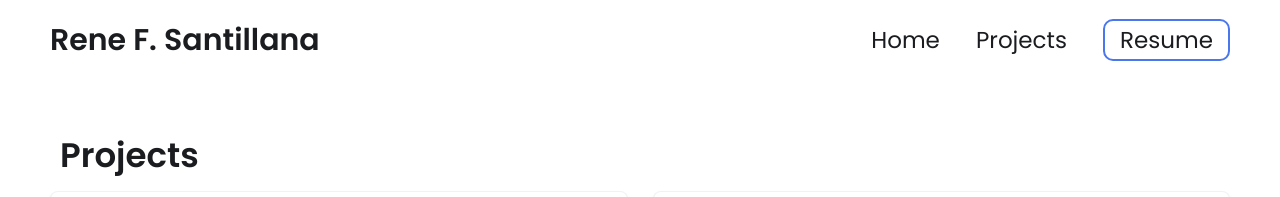
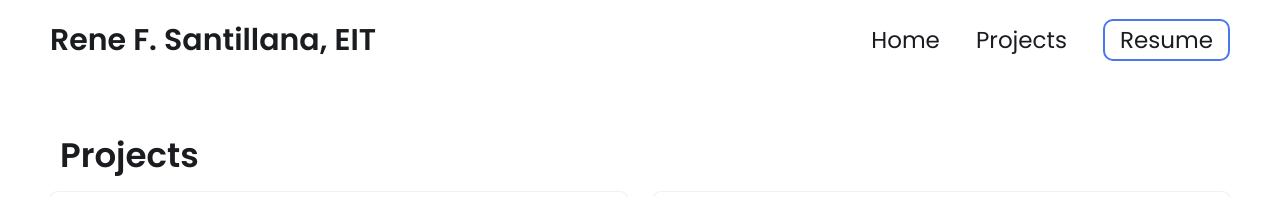
Before and after one commit to rfsantill/rfsantill.github.io, a Jekyll site: the page built from projects.html, in a window 1280 px wide. Shown: the top 197 px of the page. Built offline with Jekyll 4.4.1, drawn with Linux system fonts in a browser that asks for light colours; some of the changed lines change nothing that is shown.

Commit message:
Update _config.yml
Added Intro and Tested Profile Pic Upload

```diff
--- a/_config.yml
+++ b/_config.yml
@@ -12,26 +12,31 @@
 
 
 # Hero Section
-name: Rene F. Santillana
-headline: headline message
+name: Rene F. Santillana, EIT
+headline: Welcome to my portfolio!
 description: >- # dont remove this line. this will ignore all new lines until the next section
-  Write an awesome intro and discuss your highlights and qualification. You can edit this
-  line in _config.yml. It will appear in your document head meta (for
-  Google search results) and in your feed.xml site description.
+  #Write an awesome intro and discuss your highlights and qualification. You can edit this
+  #line in _config.yml. It will appear in your document head meta (for
+  #Google search results) and in your feed.xml site description.
+  I am a passionate mechanical engineer with a background in scientific instrumentation, aerospace systems, and advanced engineering research, focused on developing innovative mechanical solutions for complex environments. Experienced in concept development, detailed design, and system-level validation, including structural, thermal, and environmental analysis.
+
+  I have led and supported multidisciplinary efforts to design, prototype, and test hardware under demanding conditions, while collaborating with customers, vendors, and internal teams to deliver high-performance solutions.
+
+  My goal is to bridge innovation and execution, bringing new ideas from concept to reliable, manufacturable products.
 
 # Place your profile image in /assets/images/profile-image/folder and edit the file name
-profile_image: ./assets/images/profile-image/avatar.jpeg
+profile_image: ./assets/images/profile-image/Rene-Profile.jpeg
 
 
 # Link your resume
 # You can place your resume in assets/resume/{resume.pdf or add external link such as pdf saved in google drive
-resume-url: https://drive.google.com/file/d/13Z3duVzh-gguPU5r03oJVEE6rV9rd3DS/view?usp=sharing # or /assets/resume/resume.pdf
+resume-url: /assets/resume/Rene Santillana-Resume_2026.pdf
 
 
 # Set up external links - this will show up as small icons next to your name.
 
 external-links:    # input only your own url slug. The icons with missing entries will not appear.
-  linkedin: rene-santillana    # https://www.linkedin.com/in/{your url slug}
+  linkedin: rene-santillana  # https://www.linkedin.com/in/{your url slug}
   github:     # https://github.com/{your url slug}
   stackoverflow:       # https://stackoverflow.com/users/{your url slug}
   medium:            # https://medium.com/@{your url slug}
```
